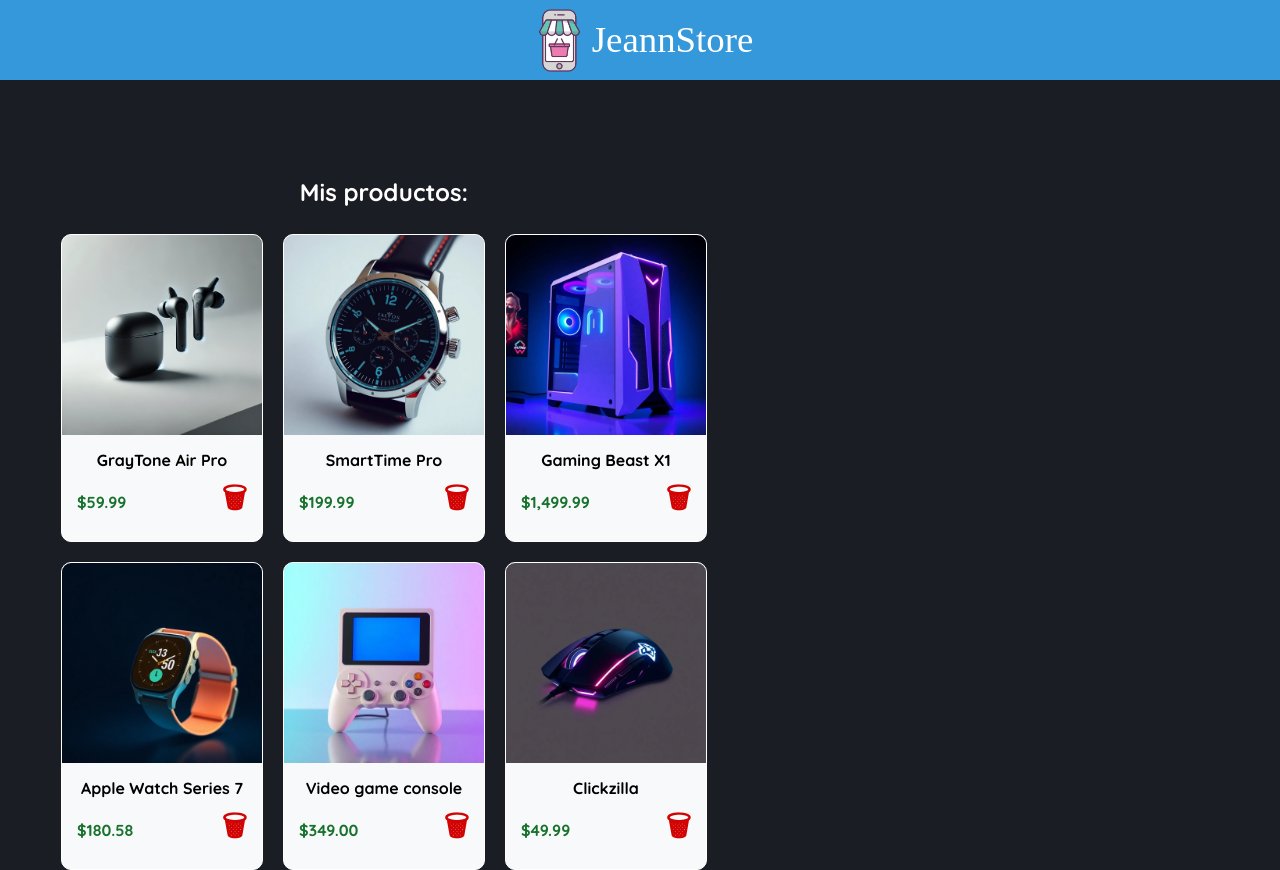
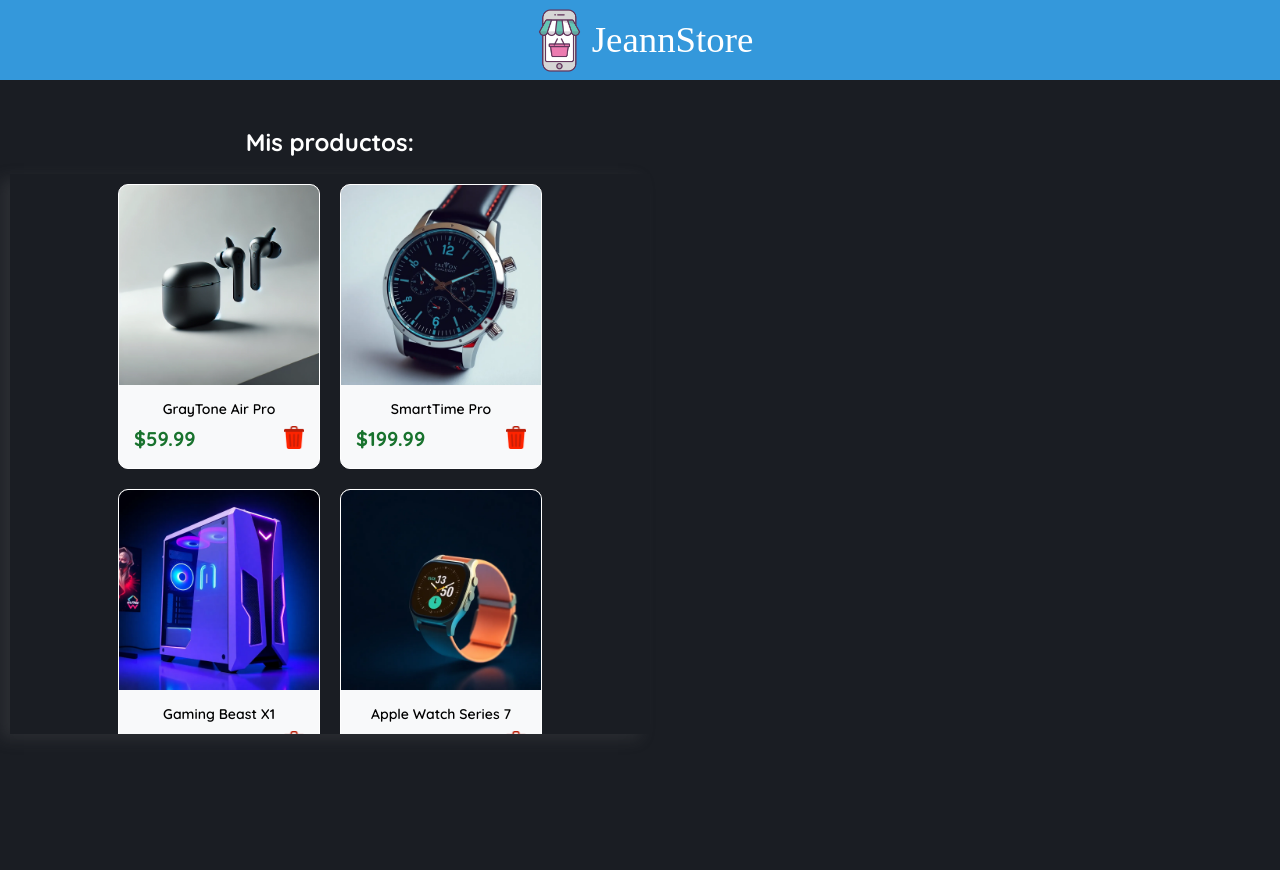
Before and after one commit to JeannineToro/JeanStore, a plain HTML site: page index.html in a window 1280 px wide. After the commit the page ends 800 px from the top, so only its background shows below. Drawn offline with Linux system fonts and the light colour scheme; a web font is replaced by a local one.

Commit message:
modificaciones en la sección productos

```diff
--- a/css/style.css
+++ b/css/style.css
@@ -26,18 +26,28 @@
 
 /*----------  ESTILOS PRODUCTOS  ----------*/
 .productos{
-    width: 60%;
+    width: 50%;
+    margin-left: 10px;
 }
 .productos__titulo{
     font-size: 1.5rem;
     font-weight: bold;
     color: var(--color-nombre);
-    margin-top: 100px;
+    margin-top: 50px;
     margin-bottom: 20px;
     text-align: center;
 }
 .productos__contenedor{
-    height: 50vh;
+    width: 100%;
+    height: 70vh;
+    overflow-y: scroll;
+    scrollbar-width: thin;
+    scrollbar-color: #ccc var(--color-fondo);
+    box-shadow: -10px 5px 15px rgba(117, 117, 117, 0.2);
+}
+/* Scrollbar personalizado (para navegadores WebKit) */
+.productos__contenedor::-webkit-scrollbar {
+    width: 8px;
 }
 .productos-card {
     width: 200px;
@@ -57,18 +67,16 @@
     text-align: center;
 }
 .productos-card__nombre {
-    font-size: 16px;
+    font-size: 14px;
     margin-bottom: 10px;
-    font-weight: bold;
+    font-weight: 600;
 }
 .productos-card__precio {
     font-weight: bold;
     color: var(--color-precio);
-    font-size: 16px;
+    font-size: 20px;
 }
 .productos-card__trash {
     cursor: pointer;
-    font-size: 28px;
-    color: var(--color-basurero);
-    font-weight: bold;
+    width: 20px;
 }
--- a/index.html
+++ b/index.html
@@ -30,68 +30,68 @@
             <h1 class="productos__titulo">Mis productos:</h1>
 
             <section class="productos__contenedor">
-                <article class="productos-card" role="region" aria-labelledby="productos-card__name-1">
-                    <img src="/img/productos/auriculares.webp" alt="Imagen del producto: Auriculares inalámbricos" class="product-card__image" aria-describedby="productos-card__descripcion-1">
+                <article class="productos-card" role="region">
+                    <img src="/img/productos/auriculares.webp" alt="Imagen del producto: Auriculares inalámbricos" class="product-card__image" aria-describedby="productos-card__descripcion">
                     <div class="productos-card__info">
-                        <h2 id="productos-card__nombre-1" class="productos-card__nombre">GrayTone Air Pro</h2>
+                        <h2 class="productos-card__nombre">GrayTone Air Pro</h2>
                         <div class="productos-card__bottom">
                             <span class="productos-card__precio">$59.99</span>
-                            <button aria-label="Eliminar producto del carrito" class="productos-card__trash">&#128465;</button>
+                            <button aria-label="Eliminar producto del carrito" class="productos-card__trash"><img src="/img/trash.png" alt="icono de cesto de basura"></button>
                         </div>
                     </div>
                 </article>
 
-                <article class="productos-card" role="region" aria-labelledby="productos-card__name-1">
-                    <img src="/img/productos/reloj.jpg" alt="Imagen del producto: Auriculares inalámbricos" class="product-card__image" aria-describedby="productos-card__descripcion-1">
+                <article class="productos-card" role="region">
+                    <img src="/img/productos/reloj.jpg" alt="Imagen del producto: SmartTime Pro" class="product-card__image" aria-describedby="productos-card__descripcion">
                     <div class="productos-card__info">
-                        <h2 id="productos-card__nombre-1" class="productos-card__nombre">SmartTime Pro</h2>
+                        <h2 class="productos-card__nombre">SmartTime Pro</h2>
                         <div class="productos-card__bottom">
                             <span class="productos-card__precio">$199.99</span>
-                            <button aria-label="Eliminar producto del carrito" class="productos-card__trash">&#128465;</button>
+                            <button aria-label="Eliminar producto del carrito" class="productos-card__trash"><img src="/img/trash.png" alt="icono de cesto de basura"></button>
                         </div>
                     </div>
                 </article>
 
-                <article class="productos-card" role="region" aria-labelledby="productos-card__name-1">
-                    <img src="/img/productos/pc-gamer.jpg" alt="Imagen del producto: Auriculares inalámbricos" class="product-card__image" aria-describedby="productos-card__descripcion-1">
+                <article class="productos-card" role="region">
+                    <img src="/img/productos/pc-gamer.jpg" alt="Imagen del producto: Gaming Beast X1" class="product-card__image" aria-describedby="productos-card__descripcion">
                     <div class="productos-card__info">
-                        <h2 id="productos-card__nombre-1" class="productos-card__nombre">Gaming Beast X1</h2>
+                        <h2 class="productos-card__nombre">Gaming Beast X1</h2>
                         <div class="productos-card__bottom">
                             <span class="productos-card__precio">$1,499.99</span>
-                            <button aria-label="Eliminar producto del carrito" class="productos-card__trash">&#128465;</button>
+                            <button aria-label="Eliminar producto del carrito" class="productos-card__trash"><img src="/img/trash.png" alt="icono de cesto de basura"></button>
                         </div>
                     </div>
                 </article>
 
-                <article class="productos-card" role="region" aria-labelledby="productos-card__name-1">
-                    <img src="/img/productos/reloj-inteligente.jpg" alt="Imagen del producto: Auriculares inalámbricos" class="product-card__image" aria-describedby="productos-card__descripcion-1">
+                <article class="productos-card" role="region">
+                    <img src="/img/productos/reloj-inteligente.jpg" alt="Imagen del producto: Apple Watch Series" class="product-card__image" aria-describedby="productos-card__descripcion">
                     <div class="productos-card__info">
-                        <h2 id="productos-card__nombre-1" class="productos-card__nombre">Apple Watch Series 7</h2>
+                        <h2 class="productos-card__nombre">Apple Watch Series 7</h2>
                         <div class="productos-card__bottom">
                             <span class="productos-card__precio">$180.58</span>
-                            <button aria-label="Eliminar producto del carrito" class="productos-card__trash">&#128465;</button>
+                            <button aria-label="Eliminar producto del carrito" class="productos-card__trash"><img src="/img/trash.png" alt="icono de cesto de basura"></button>
                         </div>
                     </div>
                 </article>
 
-                <article class="productos-card" role="region" aria-labelledby="productos-card__name-1">
-                    <img src="/img/productos/consola.jpg" alt="Imagen del producto: Auriculares inalámbricos" class="product-card__image" aria-describedby="productos-card__descripcion-1">
+                <article class="productos-card" role="region">
+                    <img src="/img/productos/consola.jpg" alt="Imagen del producto: Video Game Console" class="product-card__image" aria-describedby="productos-card__descripcion">
                     <div class="productos-card__info">
-                        <h2 id="productos-card__nombre-1" class="productos-card__nombre">Video game console</h2>
+                        <h2 class="productos-card__nombre">Video game console</h2>
                         <div class="productos-card__bottom">
                             <span class="productos-card__precio">$349.00</span>
-                            <button aria-label="Eliminar producto del carrito" class="productos-card__trash">&#128465;</button>
+                            <button aria-label="Eliminar producto del carrito" class="productos-card__trash"><img src="/img/trash.png" alt="icono de cesto de basura"></button>
                         </div>
                     </div>
                 </article>
 
-                <article class="productos-card" role="region" aria-labelledby="productos-card__name-1">
-                    <img src="/img/productos/mouse.jpg" alt="Imagen del producto: Auriculares inalámbricos" class="product-card__image" aria-describedby="productos-card__descripcion-1">
+                <article class="productos-card" role="region">
+                    <img src="/img/productos/mouse.jpg" alt="Imagen del producto: Clickzilla" class="product-card__image" aria-describedby="productos-card__descripcion">
                     <div class="productos-card__info">
-                        <h2 id="productos-card__nombre-1" class="productos-card__nombre">Clickzilla</h2>
+                        <h2 class="productos-card__nombre">Clickzilla</h2>
                         <div class="productos-card__bottom">
                             <span class="productos-card__precio">$49.99</span>
-                            <button aria-label="Eliminar producto del carrito" class="productos-card__trash">&#128465;</button>
+                            <button aria-label="Eliminar producto del carrito" class="productos-card__trash"><img src="/img/trash.png" alt="icono de cesto de basura"></button>
                         </div>
                     </div>
                 </article>
```
Also changed, not shown: img/trash.png (added).
